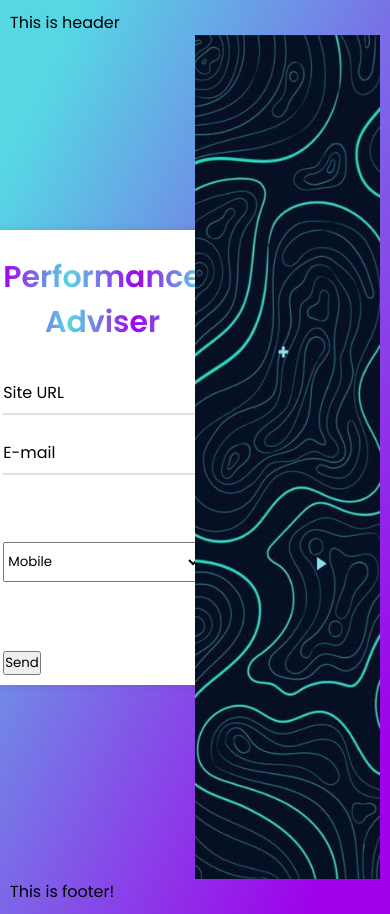
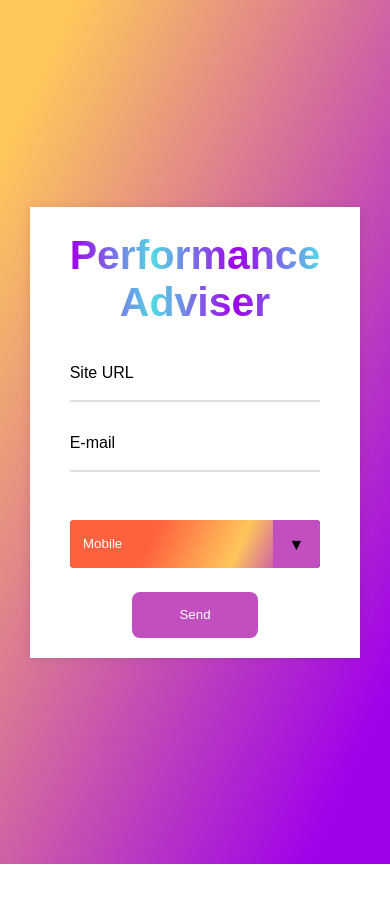
Before and after one commit to PetkevichVladislav/perfomance-analize-web, a Next.js app: page / in a window 390 px wide. After the commit the page ends 864 px from the top, so only its background shows below. Built offline with nearby package versions, Linux system fonts and the light colour scheme.

Commit message:
update styles

```diff
--- a/src/components/Footer/Footer.tsx
+++ /dev/null
@@ -1,5 +0,0 @@
-const Footer: React.FC = () => {
-    return <footer>This is footer!</footer>;
-}
-
-export default Footer;
--- a/src/components/Header/Header.tsx
+++ /dev/null
@@ -1,5 +0,0 @@
-const Header: React.FC = () => {
-    return <header>This is header</header>;
-}
-
-export default Header;
--- a/src/components/Layouts/MainLayout/MainLayout.tsx
+++ b/src/components/Layouts/MainLayout/MainLayout.tsx
@@ -1,13 +1,9 @@
-import Header from "@/components/Header/Header";
 import { MainLayoutProps } from "./MainLayoutProps";
-import Footer from "@/components/Footer/Footer";
 
 const MainLayout: React.FC<MainLayoutProps> = ({children}) => {
     return (
     <>
-        <Header/>
-            {children}
-        <Footer/>
+        {children}
     </>);
 }
 
--- a/src/components/Pages/MainPage/MainPage.scss
+++ b/src/components/Pages/MainPage/MainPage.scss
@@ -1,3 +1,18 @@
+:root {
+    --background-gradient: linear-gradient(178deg, #ffff33 10%, #3333ff);
+    --gray: #34495e;
+    --darkgray: #2c3e50;
+}
+
+*{
+    margin: 0;
+    padding: 0;
+    outline: none;
+    box-sizing: border-box;
+    font-family: 'Poppins', sans-serif;
+    position: relative;
+}
+
 .main-container{
     width: 100%;
     height: 100vh;
@@ -11,9 +26,13 @@
     width: 50%;
     height: 100%;
     background-color: lightblue;
-    background: url('/8a52f64ef61d66cccf57a489f40b0225.jpg') center/cover no-repeat;
+    background: url('/logo.png') center/cover no-repeat;
     align-items: center;
     justify-content: center;
+
+    @media (max-width: 1000px) {
+        display: none;
+    }
 }
 
 .content-container{
@@ -25,37 +44,30 @@
     flex-direction: column;
 }
 
-
 #processingMessage{
     display: none;
 }
 
 .form{
     width: inherit;
+    display: flex;
+    flex-direction: column;
+    margin-bottom: 10px;
 }
 
-@import url('https://fonts.googleapis.com/css?family=Poppins:400,500,600,700&display=swap');
-*{
-    margin: 0;
-    padding: 0;
-    outline: none;
-    box-sizing: border-box;
-    font-family: 'Poppins', sans-serif;
-    position: relative;
-}
 body{
     min-height: 100vh;
     padding: 10px;
     font-family: 'Poppins', sans-serif;
-    background: linear-gradient(115deg, #56d8e4 10%, #9f01ea 90%);
+    background: linear-gradient(115deg, hsla(39, 100%, 68%, 1) 10%, #9f01ea 90%);
 }
 .container{
     max-width: 800px;
     background: #fff;
     padding: 25px 40px 10px 40px;
     box-shadow: 0px 0px 10px rgba(0,0,0,0.1);
-}
-.container .text{
+
+    .text{
         text-align: center;
         font-size: 41px;
         font-weight: 600;
@@ -64,19 +76,25 @@ body{
         -webkit-background-clip: text;
         -webkit-text-fill-color: transparent;
     }
+}
+
 .container form{
     padding: 30px 0 0 0;
 }
+
 .container form .form-row{
     display: flex;
-    margin: 32px 0;
+    margin: 24px 0;
+    width: 100%;
 }
+
 form .form-row .input-data{
     width: 100%;
     height: 40px;
     margin: 0 20px;
     position: relative;
 }
+
 .input-data input{
     display: block;
     width: 100%;
@@ -85,29 +103,34 @@ form .form-row .input-data{
     font-size: 17px;
     border-bottom: 2px solid rgba(0,0,0, 0.12);
 }
+
 .input-data input:focus ~ label, .textarea textarea:focus ~ label{
     transform: translateY(-20px);
     font-size: 14px;
     color: #3498db;
 }
+
 .input-data label{
     position: absolute;
     pointer-events: none;
-    bottom: 10px;
+    bottom: 20px;
     font-size: 16px;
     transition: all 0.3s ease;
 }
+
 .textarea label{
     width: 100%;
     bottom: 40px;
     background: #fff;
 }
+
 .input-data .underline{
     position: absolute;
     bottom: 0;
     height: 2px;
     width: 100%;
 }
+
 .input-data .underline:before{
     position: absolute;
     content: "";
@@ -118,54 +141,73 @@ form .form-row .input-data{
     transform-origin: center;
     transition: transform 0.3s ease;
 }
+
 .input-data input:focus ~ .underline:before,
 .input-data input:valid ~ .underline:before,
 .textarea textarea:focus ~ .underline:before,
 .textarea textarea:valid ~ .underline:before{
     transform: scale(1);
 }
-.submit-btn .input-data{
-    overflow: hidden;
-    height: 45px!important;
-    width: 25%!important;
-}
-.submit-btn .input-data .inner{
-    height: 100%;
-    width: 300%;
-    position: absolute;
-    left: -100%;
-    background: -webkit-linear-gradient(right, #56d8e4, #9f01ea, #56d8e4, #9f01ea);
-    transition: all 0.4s;
-}
-.submit-btn .input-data:hover .inner{
-    left: 0;
-}
-.submit-btn .input-data input{
-    background: none;
-    border: none;
-    color: #fff;
-    font-size: 17px;
-    font-weight: 500;
-    text-transform: uppercase;
-    letter-spacing: 1px;
-    cursor: pointer;
-    position: relative;
-    z-index: 2;
-}
-@media (max-width: 700px) {
-    .container .text{
-        font-size: 30px;
-    }
-    .container form{
-        padding: 10px 0 0 0;
-    }
-    .container form .form-row{
-        display: block;
-    }
-    form .form-row .input-data{
-        margin: 35px 0!important;
-    }
-    .submit-btn .input-data{
-        width: 40%!important;
+
+@media (max-width: 1000px) {
+    .content-container {
+        margin: auto;
     }
 }
+
+select {
+    appearance: none;
+    outline: 10px red;
+    border: 0;
+    box-shadow: none;
+    flex: 1;
+    padding: 0 1em;
+    color: #fff;
+    background-color: var(--darkgray);
+    background-image: linear-gradient(115deg, hsla(11, 100%, 62.2%, 1), hsl(11, 100%, 62.2%), hsl(39, 100%, 68%), #9f01ea);
+    cursor: pointer;
+}
+
+select::-ms-expand {
+    display: none;
+}
+
+.select {
+    position: relative;
+    display: flex;
+    width: 20em;
+    height: 3em;
+    border-radius: .25em;
+    overflow: hidden;
+}
+
+.select::after {
+    content: '\25BC';
+    position: absolute;
+    top: 0;
+    right: 0;
+    padding: 1em;
+    background-color: #c14fc0;
+    transition: .25s all ease;
+    pointer-events: none;
+}
+
+.select:hover::after {
+    color: #f39c12;
+}
+
+.submit-btn {
+    width: 50%;
+    height: 46px;
+    margin: auto;
+    background-color: #c14fc0;
+    color: white;
+    border-radius: 8px;
+    border: 0;
+
+    &:hover {
+        background-color: #f39c12;
+        cursor: pointer ;
+        transition: all 0.2s;
+    }
+}
--- a/src/components/Pages/MainPage/MainPage.tsx
+++ b/src/components/Pages/MainPage/MainPage.tsx
@@ -14,19 +14,12 @@ interface IAdvice {
 }
 
 const MainPage: React.FC = () => {
-    const [isProcessing, setIsProcessing] = useState<boolean>(false);
-    const [advice, setAdvice] = useState<IAdvice>({
-        url: '',
-        email: '',
-        type: 'mobile'
-    });
+    const [isProcessing, setIsProcessing] = useState(false);
+    const [advice, setAdvice] = useState<IAdvice>({ url: '', email: '', type: 'mobile' });
 
-    const fieldChangeHandler = (fieldName: string) => (event: React.ChangeEvent<HTMLInputElement | HTMLSelectElement>
-    ) => {
-        setAdvice((advice) =>
-            ({...advice, [`${fieldName}`]: event.target.value})
-        )
-    }
+    const fieldChangeHandler = (fieldName: string) => (event: React.ChangeEvent<HTMLInputElement | HTMLSelectElement>) => {
+        setAdvice(prevAdvice => ({ ...prevAdvice, [fieldName]: event.target.value }));
+    };
 
     const validateAndSubmit = (event: React.FormEvent<HTMLFormElement>): void => {
         event.preventDefault();
@@ -41,30 +34,20 @@ const MainPage: React.FC = () => {
         }
     };
 
-    const sendRequest = (advice: IAdvice): void => {
-        const functionUrl = "";
-
-        const requestBody: RequestBody = {
-            url: advice.url,
-            email: advice.email,
-        };
-
-        fetch(functionUrl, {
-            method: 'POST',
-            headers: {
-                'Content-Type': 'application/json'
-            },
-            body: JSON.stringify(requestBody)
-        })
-        .then(response => response.json())
-        .then(data => {
+    const sendRequest = async (advice: IAdvice): Promise<void> => {
+        try {
+            const response = await fetch("", {
+                method: 'POST',
+                headers: { 'Content-Type': 'application/json' },
+                body: JSON.stringify({ url: advice.url, email: advice.email } as RequestBody),
+            });
+            const data = await response.json();
             console.log('Success:', data);
+        } catch (error) {
+            console.error('Error:', error);
+        } finally {
             setIsProcessing(false);
-        })
-        .catch((error) => {
-            console.error('Error:', error);
-            setIsProcessing(false);
-        });
+        }
     };
 
     return (
@@ -96,9 +79,8 @@ const MainPage: React.FC = () => {
                             <div className="underline"></div>
                             <label htmlFor="email">E-mail</label>
                         </div>
-                        <div className="input-data form-row">
+                        <div className="input-data select form-row">
                             <select
-                                className="form-control input-data"
                                 id="selectType"
                                 name="type"
                                 value={advice.type}
@@ -108,12 +90,8 @@ const MainPage: React.FC = () => {
                                 <option value="mobile">Mobile</option>
                                 <option value="desktop">Desktop</option>
                             </select>
-                            <div className="underline"></div>
-                            <label htmlFor="selectType">Select Type</label>
                         </div>
-                        <button type="submit" className="submit-btn">
-                            Send
-                        </button>
+                        <button type="submit" className="submit-btn">Send</button>
                     </form>
                 </div>
                 {isProcessing && (
```
Also changed, not shown: 1 other file (tests, documents, lock files or other folders). Lines whose indentation alone changed are shown as unchanged.
